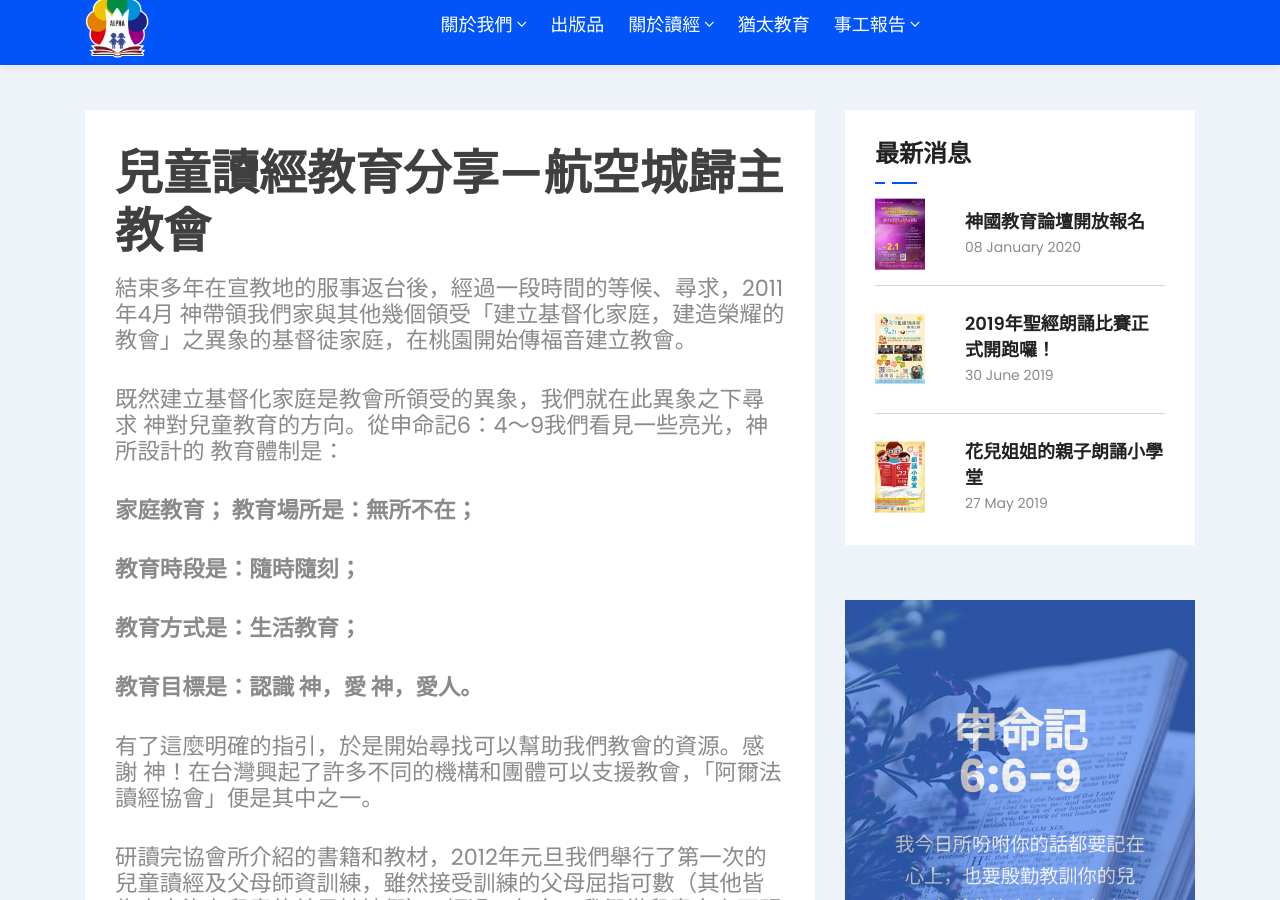
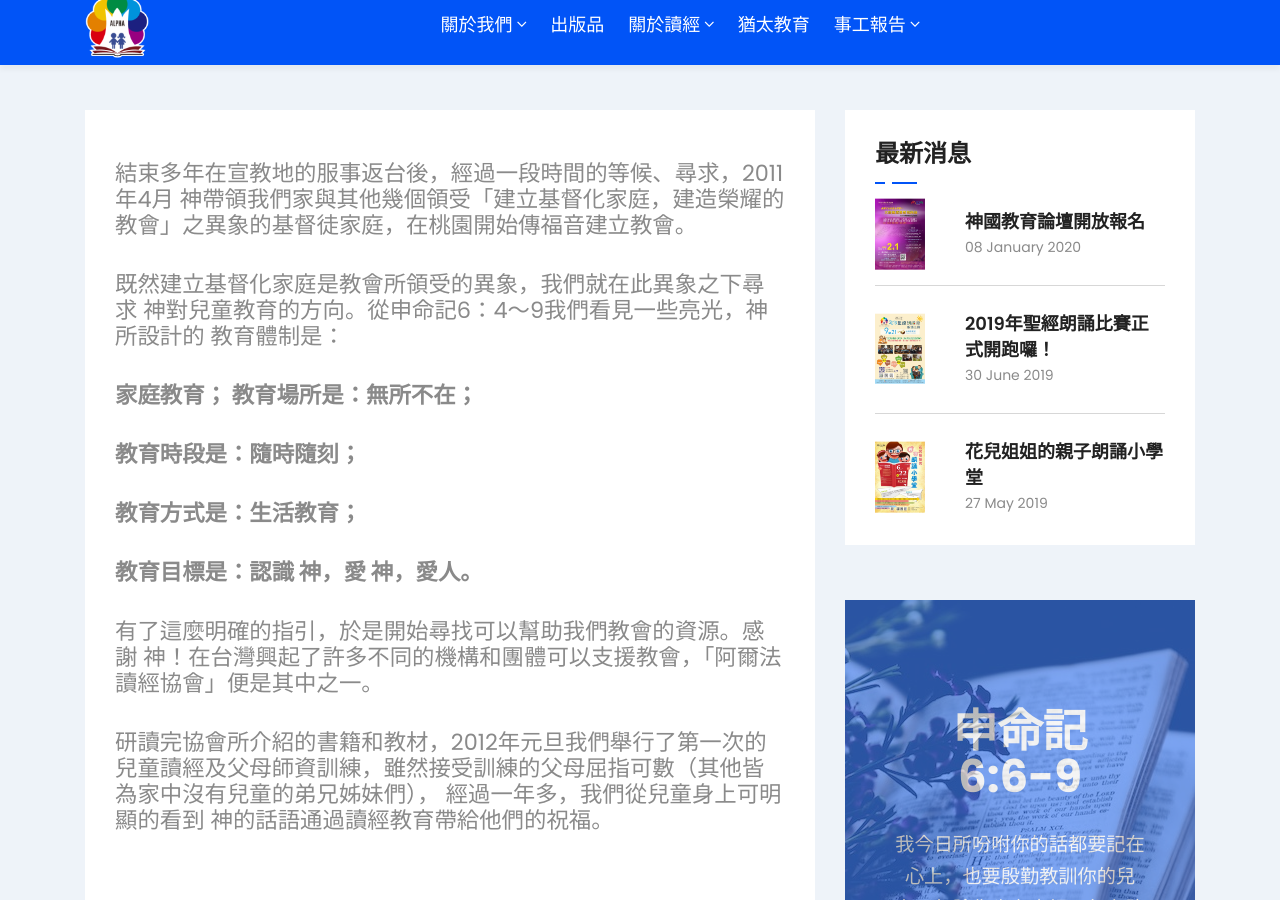
Before and after one commit to alpha6309/website, a Jekyll site: the page built from _testimony/兒童讀經教育分享---航空城歸主教會.md, in a window 1280 px wide and 900 px high, scrolled down 315 px. Built offline with Jekyll 4.4.1, drawn with Linux system fonts in a browser that asks for light colours.

Commit message:
Update 兒童讀經教育分享---航空城歸主教會.md

```diff
--- a/_testimony/兒童讀經教育分享---航空城歸主教會.md
+++ b/_testimony/兒童讀經教育分享---航空城歸主教會.md
@@ -3,10 +3,6 @@ layout: post
 title: "航空城歸主教會"
 date: 2013-10-07 00:00:00 +0800
 ---
-
-# 兒童讀經教育分享---航空城歸主教會
-
-
 
 結束多年在宣教地的服事返台後，經過一段時間的等候、尋求，2011年4月 神帶領我們家與其他幾個領受「建立基督化家庭，建造榮耀的教會」之異象的基督徒家庭，在桃園開始傳福音建立教會。
 
```
